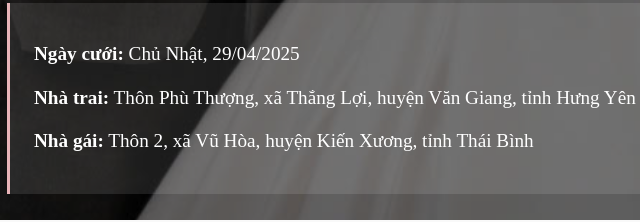
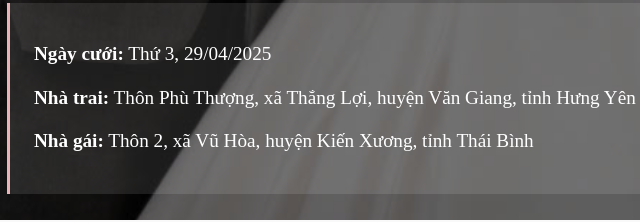
Before and after one commit to vanpuzy/webding_invite, a plain HTML site: page index.html in a window 1280 px wide. Shown: the part 580-802 px from the top of the page, 233-873 px from the left. Drawn offline with Linux system fonts and the light colour scheme.

```diff
--- a/index.html
+++ b/index.html
@@ -18,7 +18,7 @@
       <button class="invite-btn">Thiệp mời</button>
 
       <div class="info-box">
-        <p><strong>Ngày cưới:</strong> Chủ Nhật, 29/04/2025</p>
+        <p><strong>Ngày cưới:</strong> Thứ 3, 29/04/2025</p>
         <p><strong>Nhà trai:</strong> Thôn Phù Thượng, xã Thắng Lợi, huyện Văn Giang, tỉnh Hưng Yên</p>
         <p><strong>Nhà gái:</strong> Thôn 2, xã Vũ Hòa, huyện Kiến Xương, tỉnh Thái Bình</p>
       </div>
```
